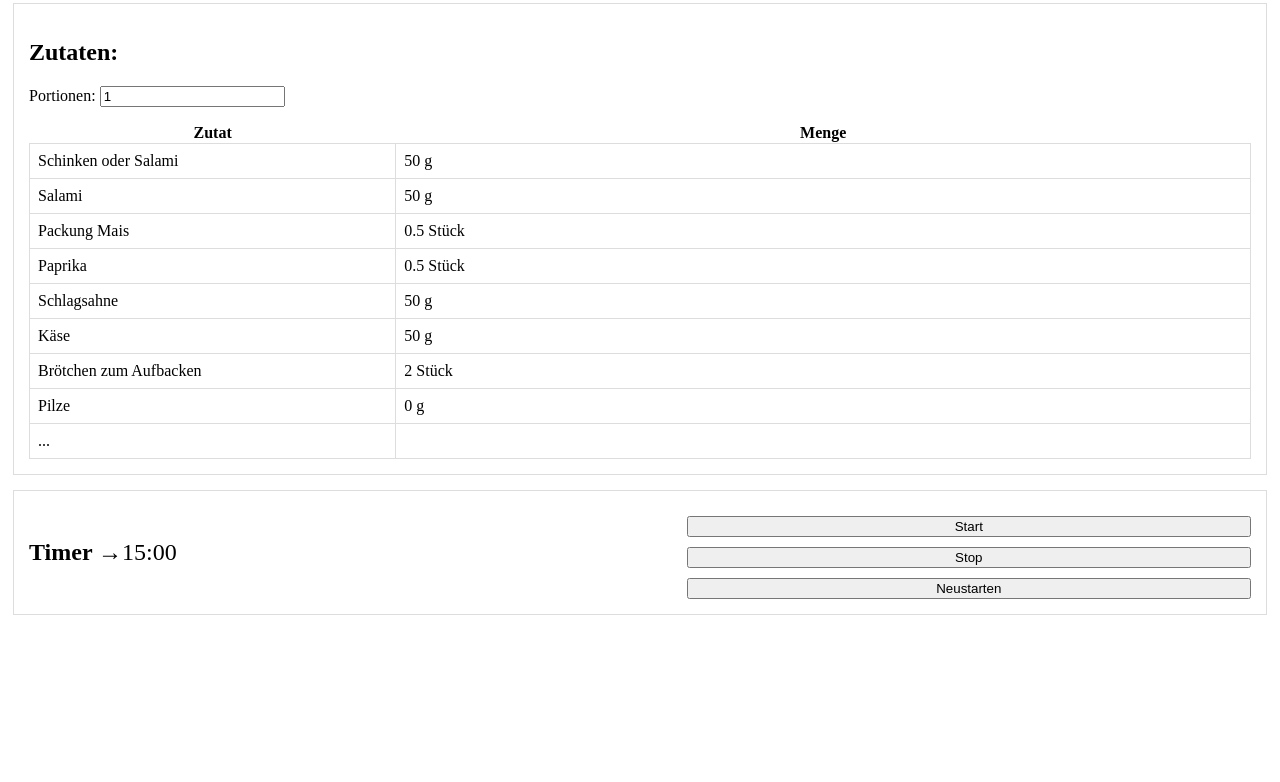
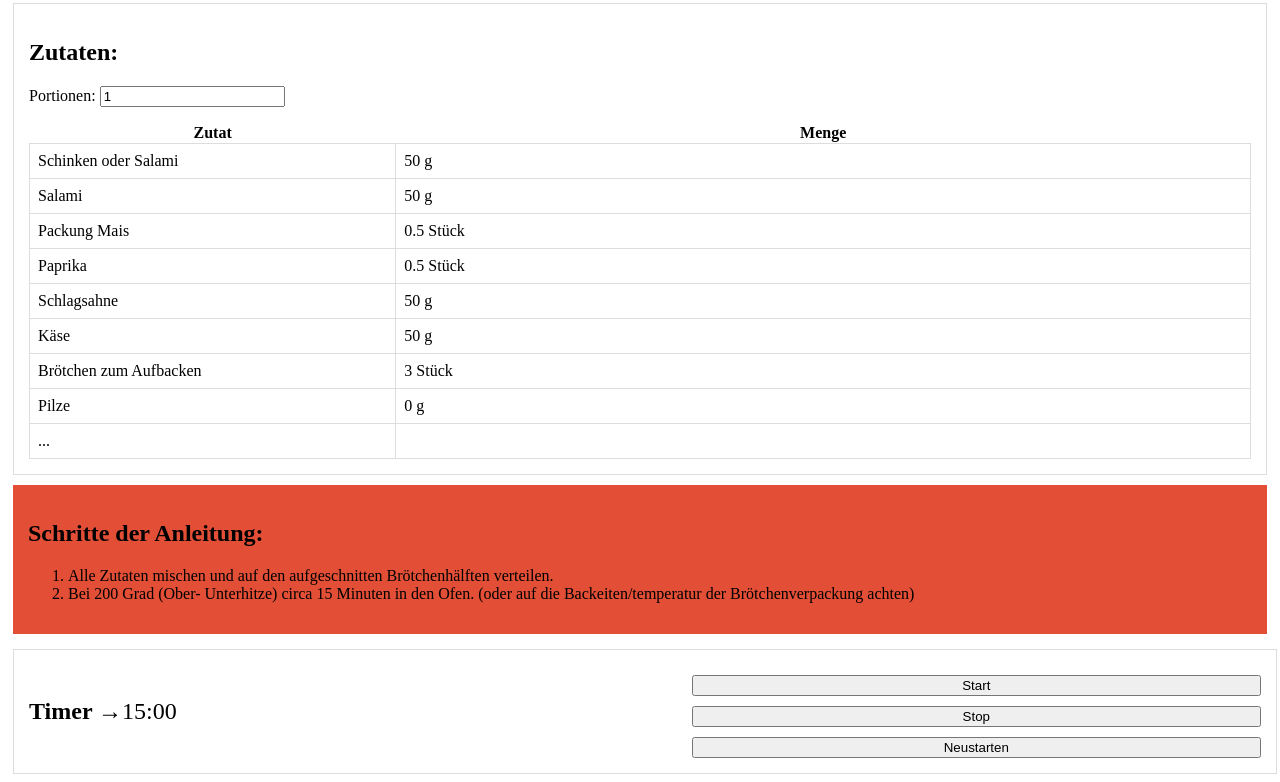
Before and after one commit to CarolinDupper/CarolinDupper.github.io, a plain HTML site: page kategorien/rezept_pizza/pizzabroetchen.html in a window 1280 px wide. Shown: the part 785-1567 px from the top of the page. Before the commit the page ends 1413 px from the top, so only its background shows below. Drawn offline with Linux system fonts and the light colour scheme.

Commit message:
Update pizzabroetchen.html

```diff
--- a/kategorien/rezept_pizza/pizzabroetchen.html
+++ b/kategorien/rezept_pizza/pizzabroetchen.html
@@ -73,6 +73,15 @@
                 </table>
             </div>
         </div>
+        <!-- Fünfte Box mit blauem Hintergrund für Schritte der Anleitung -->
+        <div class="box5 background3">
+            <h2>Schritte der Anleitung:</h2>
+            <ol>
+                <li>Alle Zutaten mischen und auf den aufgeschnitten Brötchenhälften verteilen.</li>
+                <li>Bei 200 Grad (Ober- Unterhitze) circa 15 Minuten in den Ofen. (oder auf die Backeiten/temperatur der Brötchenverpackung achten)</li>
+            </ol>
+        </div>
+    </div>
 
     <!-- Timer Section -->
     <div class="timer-container box">
@@ -89,7 +98,7 @@
         function updateZutatenListe() {
             // Zutaten und Mengen für eine Portion
             const zutaten = ["Schinken oder Salami", "Salami", "Packung Mais", "Paprika", "Schlagsahne", "Käse", "Brötchen zum Aufbacken", "Pilze", "..."];
-            const mengen = [50, 50, 1/2, 1/2, 50, 50, 2, 0, 0]; // Menge in Gramm oder Stück, je nach Bedarf
+            const mengen = [50, 50, 1/2, 1/2, 50, 50, 3, 0, 0]; // Menge in Gramm oder Stück, je nach Bedarf
 
             // Aktuelle Portionsgröße holen
             const portionen = parseInt(document.getElementById("portionen").value);
```
